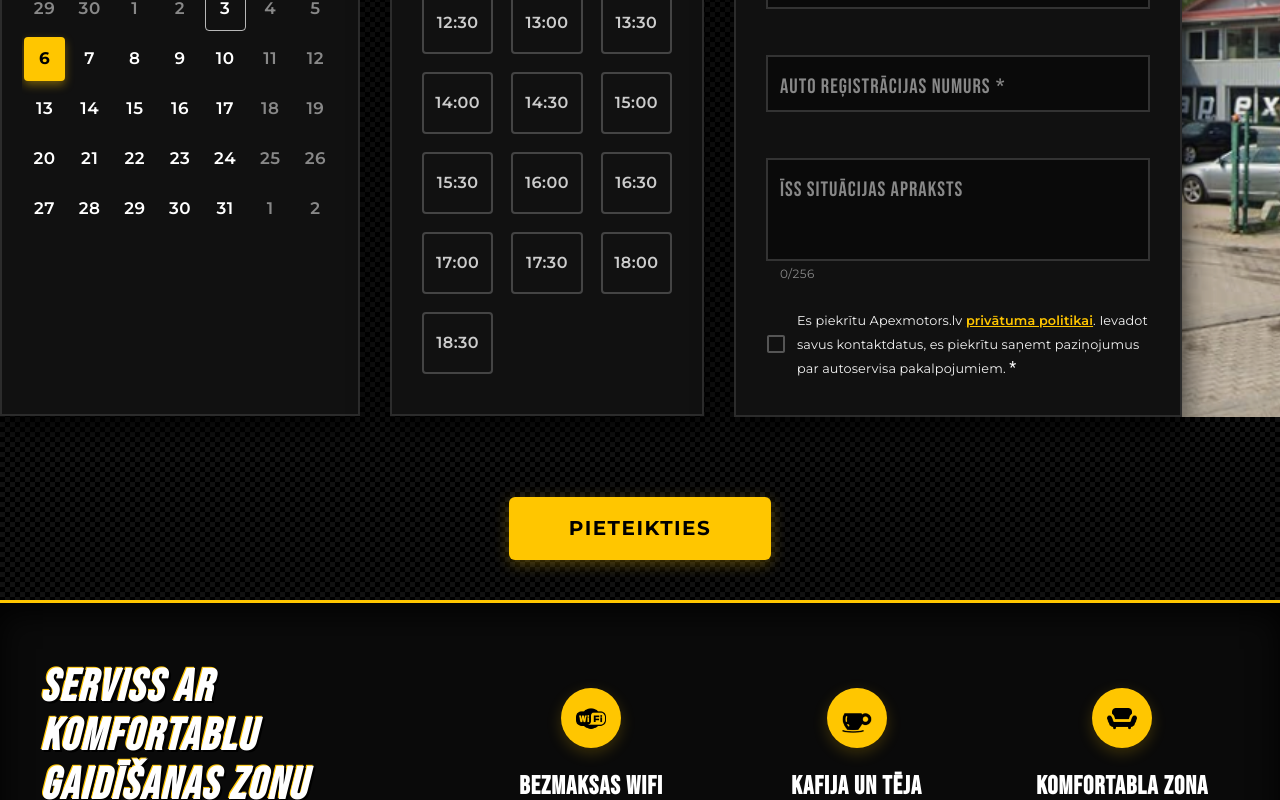
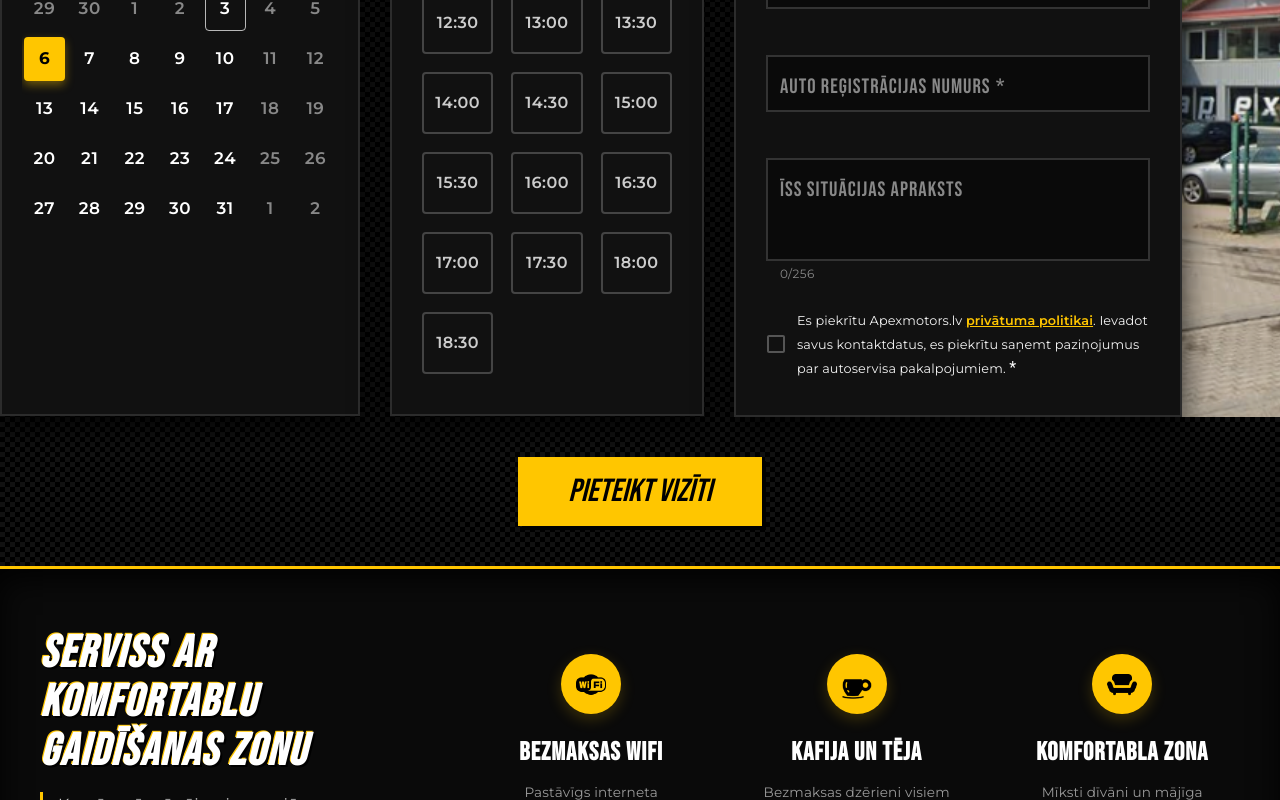
Before and after one commit to NukelearFusion/apex-test2, a React (Create React App) app in the folder client/: page / in a window 1280 px wide. Shown: the part 1217-2017 px from the top of the page. Built offline with nearby package versions, Linux system fonts and the light colour scheme.

Commit message:
Update registration form logic and styles

```diff
--- a/client/src/registration/Registration.css
+++ b/client/src/registration/Registration.css
@@ -303,3 +303,54 @@
         padding: 40px 15px;
     }
 }
+.form-message {
+    margin-top: 20px;
+    padding: 15px;
+    border-radius: 8px;
+    font-weight: bold;
+    text-align: center;
+    transition: all 0.3s ease;
+}
+
+.form-message.success {
+    background-color: rgba(46, 204, 113, 0.1);
+    color: #2ecc71;
+    border: 1px solid #2ecc71;
+}
+
+.form-message.error {
+    background-color: rgba(231, 76, 60, 0.1);
+    color: #e74c3c;
+    border: 1px solid #e74c3c;
+}
+
+.form-message.loading {
+    color: #ffc600;
+}
+
+.submit-button {
+    font-family: 'Bebas Neue', sans-serif;
+    font-size: 2rem;
+    background-color: #ffc600;
+    color: #000;
+    padding: 15px 50px;
+    border: none;
+    cursor: pointer;
+    text-transform: uppercase;
+    font-style: italic;
+    transition: transform 0.2s, background-color 0.2s;
+    box-shadow: 4px 4px 0 #000;
+}
+
+.submit-button:hover {
+    background-color: #e6b300;
+    transform: translate(-2px, -2px);
+    box-shadow: 6px 6px 0 #000;
+}
+
+.submit-button:disabled {
+    opacity: 0.7;
+    cursor: not-allowed;
+    transform: none;
+    box-shadow: 4px 4px 0 #000;
+}
--- a/client/src/registration/Registration.js
+++ b/client/src/registration/Registration.js
@@ -2,7 +2,6 @@ import './Registration.css';
 import React, { useState, useEffect } from 'react';
 import DateTimePicker from './DateTimePicker';
 import RegistrationForm from './RegistrationForm';
-import RegistrationButton from './RegistrationButton';
 import apexBuilding from '../img/apex-building.png';
 import wifi from '../img/icons/wifi.png';
 import coffee from '../img/icons/coffee.png';
@@ -23,9 +22,63 @@ const Registration = () => {
     });
 
     const [dateTime, setDateTime] = useState(null);
+    const [status, setStatus] = useState('');
+    const [message, setMessage] = useState('');
+
+    const handleSubmit = async (e) => {
+        e.preventDefault();
+
+        if (!formData.fullName || !formData.phone || !formData.car || !formData.consent || !dateTime) {
+            setStatus('error');
+            setMessage('Lūdzu, aizpildiet visus obligātos laukus un izvēlieties datumu un laiku.');
+            return;
+        }
+
+        setStatus('loading');
+        setMessage('');
+
+        try {
+            const dateStr = new Date(dateTime).toLocaleDateString('lv-LV');
+            const timeStr = new Date(dateTime).toLocaleTimeString('lv-LV', { hour: '2-digit', minute: '2-digit' });
+
+            const payload = {
+                ...formData,
+                date: dateStr,
+                time: timeStr
+            };
+
+            const response = await fetch('https://apex-mailer.onrender.com/send-email', {
+                method: 'POST',
+                headers: { 'Content-Type': 'application/json' },
+                body: JSON.stringify(payload)
+            });
+
+            if (response.ok) {
+                setStatus('success');
+                setMessage('Paldies! Jūsu ziņa ir veiksmīgi nosūtīta.');
+                setFormData({
+                    fullName: '',
+                    email: '',
+                    phone: '',
+                    car: '',
+                    description: '',
+                    consent: false
+                });
+                setDateTime(null);
+            } else {
+                const data = await response.json();
+                setStatus('error');
+                setMessage(data.error || 'Radās kļūda. Lūdzu, mēģiniet vēlreiz.');
+            }
+        } catch (error) {
+            setStatus('error');
+            setMessage('Neizdevās sazināties ar serveri.');
+        }
+    };
 
     return (
         <div className='registration-bg'>
+            <form onSubmit={handleSubmit} style={{ width: '100%' }}>
                 <div className="registration-container">
                     <div className="content-wrapper container">
                         <div className="block block-calendar">
@@ -43,9 +96,17 @@ const Registration = () => {
                     </div>
                 </div>
 
-            <div className="registration-button-wrapper">
-                <RegistrationButton formData={formData} dateTime={dateTime}/>
+                <div className="registration-button-wrapper" style={{ display: 'flex', flexDirection: 'column', alignItems: 'center' }}>
+                    <button type="submit" className="submit-button" disabled={status === 'loading'}>
+                        {status === 'loading' ? 'Sūta...' : 'Pieteikt vizīti'}
+                    </button>
+                    {message && (
+                        <div className={`form-message ${status}`}>
+                            {message}
                         </div>
+                    )}
+                </div>
+            </form>
 
             <div className='small-img'>
                 <img src={apexBuilding} alt='Building'/>
```
Lines whose indentation alone changed are shown as unchanged.
